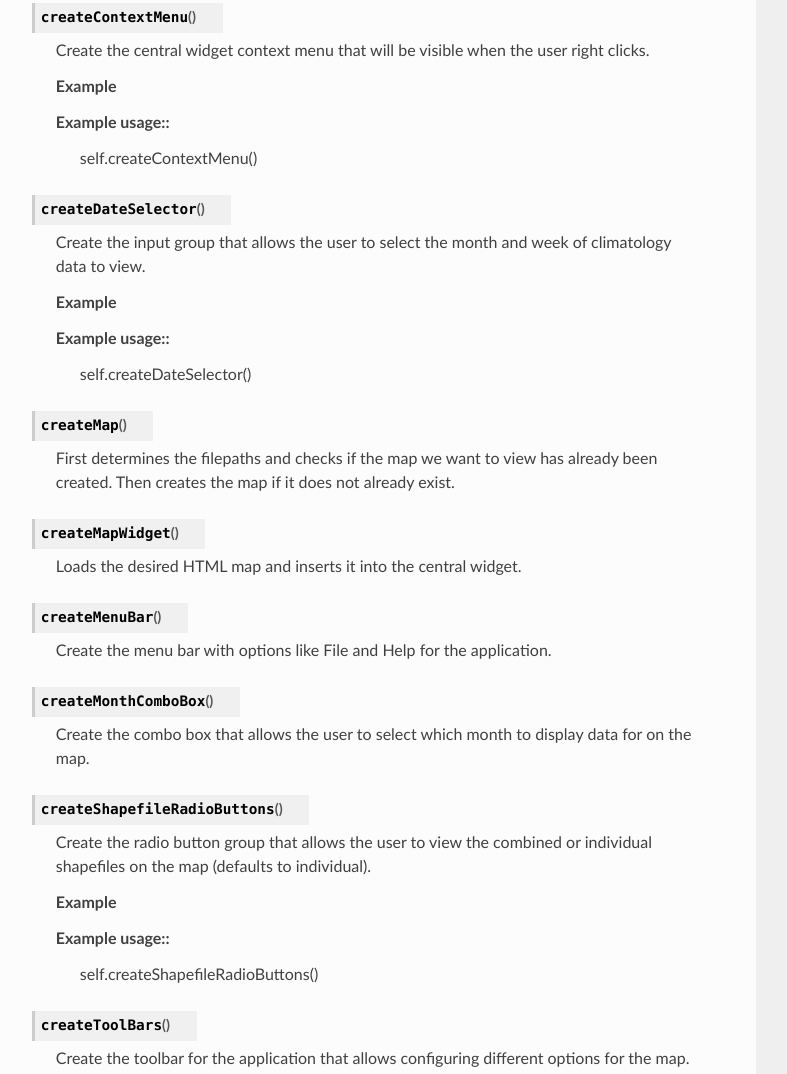
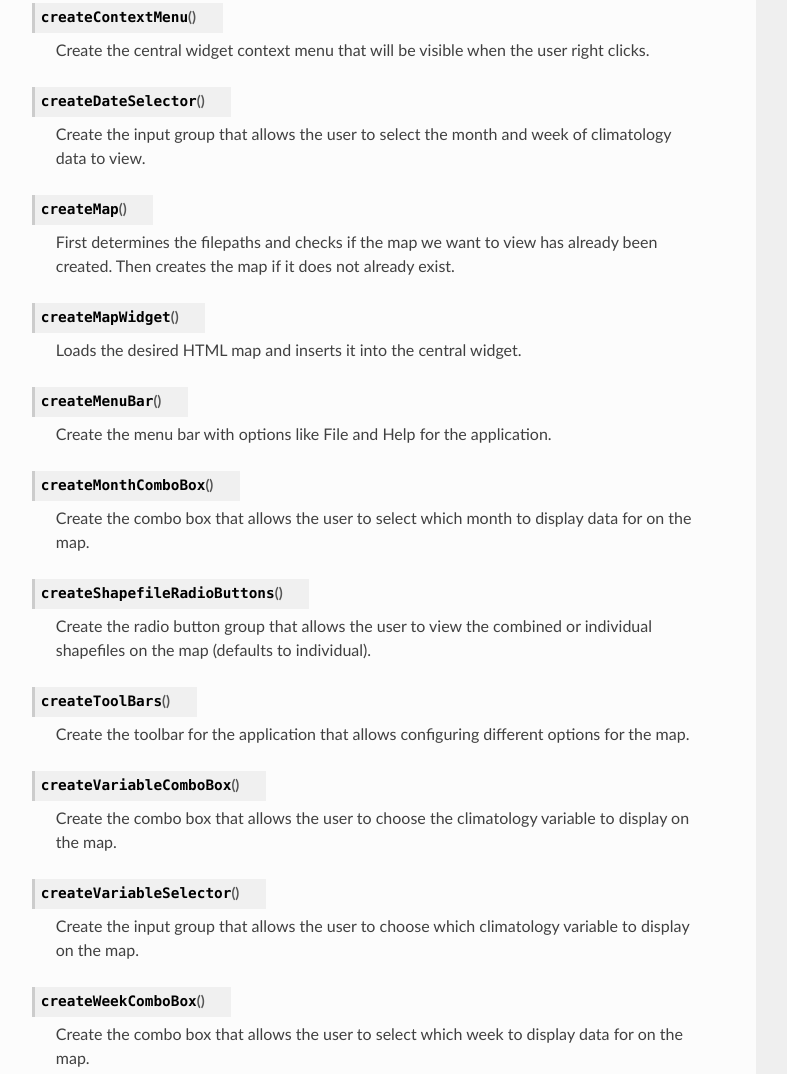
Before and after one commit to katy-frank/great-lakes-ice-climatology-tool, a plain HTML site: page docs/icemap_window.html in a window 1280 px wide. Shown: the part 833-1907 px from the top of the page, without its empty margins (344-1131 px from the left). Drawn offline with nearby package versions, Linux system fonts and the light colour scheme.

Commit message:
Removing broken examples

```diff
--- a/docs/icemap_window.html
+++ b/docs/icemap_window.html
@@ -140,22 +140,12 @@
 <dt class="sig sig-object py" id="icemap_window.Window.createContextMenu">
 <span class="sig-name descname"><span class="pre">createContextMenu</span></span><span class="sig-paren">(</span><span class="sig-paren">)</span><a class="headerlink" href="#icemap_window.Window.createContextMenu" title="Permalink to this definition"></a></dt>
 <dd><p>Create the central widget context menu that will be visible when the user right clicks.</p>
-<p class="rubric">Example</p>
-<dl class="simple">
-<dt>Example usage::</dt><dd><p>self.createContextMenu()</p>
-</dd>
-</dl>
 </dd></dl>
 
 <dl class="py method">
 <dt class="sig sig-object py" id="icemap_window.Window.createDateSelector">
 <span class="sig-name descname"><span class="pre">createDateSelector</span></span><span class="sig-paren">(</span><span class="sig-paren">)</span><a class="headerlink" href="#icemap_window.Window.createDateSelector" title="Permalink to this definition"></a></dt>
 <dd><p>Create the input group that allows the user to select the month and week of climatology data to view.</p>
-<p class="rubric">Example</p>
-<dl class="simple">
-<dt>Example usage::</dt><dd><p>self.createDateSelector()</p>
-</dd>
-</dl>
 </dd></dl>
 
 <dl class="py method">
@@ -186,11 +176,6 @@
 <dt class="sig sig-object py" id="icemap_window.Window.createShapefileRadioButtons">
 <span class="sig-name descname"><span class="pre">createShapefileRadioButtons</span></span><span class="sig-paren">(</span><span class="sig-paren">)</span><a class="headerlink" href="#icemap_window.Window.createShapefileRadioButtons" title="Permalink to this definition"></a></dt>
 <dd><p>Create the radio button group that allows the user to view the combined or individual shapefiles on the map (defaults to individual).</p>
-<p class="rubric">Example</p>
-<dl class="simple">
-<dt>Example usage::</dt><dd><p>self.createShapefileRadioButtons()</p>
-</dd>
-</dl>
 </dd></dl>
 
 <dl class="py method">
@@ -209,11 +194,6 @@
 <dt class="sig sig-object py" id="icemap_window.Window.createVariableSelector">
 <span class="sig-name descname"><span class="pre">createVariableSelector</span></span><span class="sig-paren">(</span><span class="sig-paren">)</span><a class="headerlink" href="#icemap_window.Window.createVariableSelector" title="Permalink to this definition"></a></dt>
 <dd><p>Create the input group that allows the user to choose which climatology variable to display on the map.</p>
-<p class="rubric">Example</p>
-<dl class="simple">
-<dt>Example usage::</dt><dd><p>self.createVariableSelector()</p>
-</dd>
-</dl>
 </dd></dl>
 
 <dl class="py method">
@@ -274,22 +254,12 @@
 <span class="sig-name descname"><span class="pre">updateMapFilePath</span></span><span class="sig-paren">(</span><span class="sig-paren">)</span><a class="headerlink" href="#icemap_window.Window.updateMapFilePath" title="Permalink to this definition"></a></dt>
 <dd><p>Generate and set the string of the shapefile filepath for self.mapFilePath and the directory for the html maps, self.htmlDir</p>
 <p>Requires that self.shapefileState, self.mapVariable (for individual shapefile mode), self.currentMonth and self.mapDateString are set.</p>
-<p class="rubric">Example</p>
-<dl class="simple">
-<dt>Example usage::</dt><dd><p>self.updateMapFilePath()</p>
-</dd>
-</dl>
 </dd></dl>
 
 <dl class="py method">
 <dt class="sig sig-object py" id="icemap_window.Window.updateMapWidget">
 <span class="sig-name descname"><span class="pre">updateMapWidget</span></span><span class="sig-paren">(</span><span class="sig-paren">)</span><a class="headerlink" href="#icemap_window.Window.updateMapWidget" title="Permalink to this definition"></a></dt>
 <dd><p>Create the map as needed, then load the map and update the central widget.</p>
-<p class="rubric">Example</p>
-<dl class="simple">
-<dt>Example usage::</dt><dd><p>self.updateMapWidget()</p>
-</dd>
-</dl>
 </dd></dl>
 
 <dl class="py method">
```
